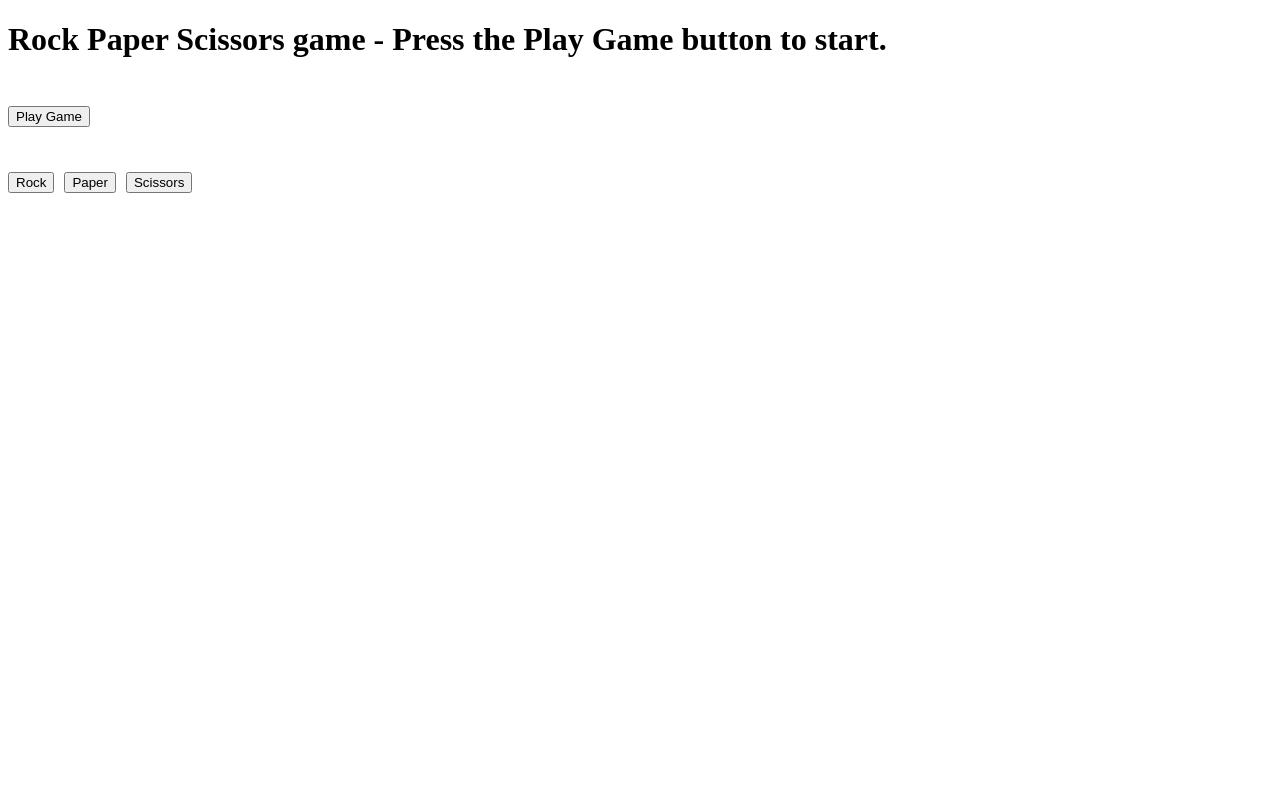
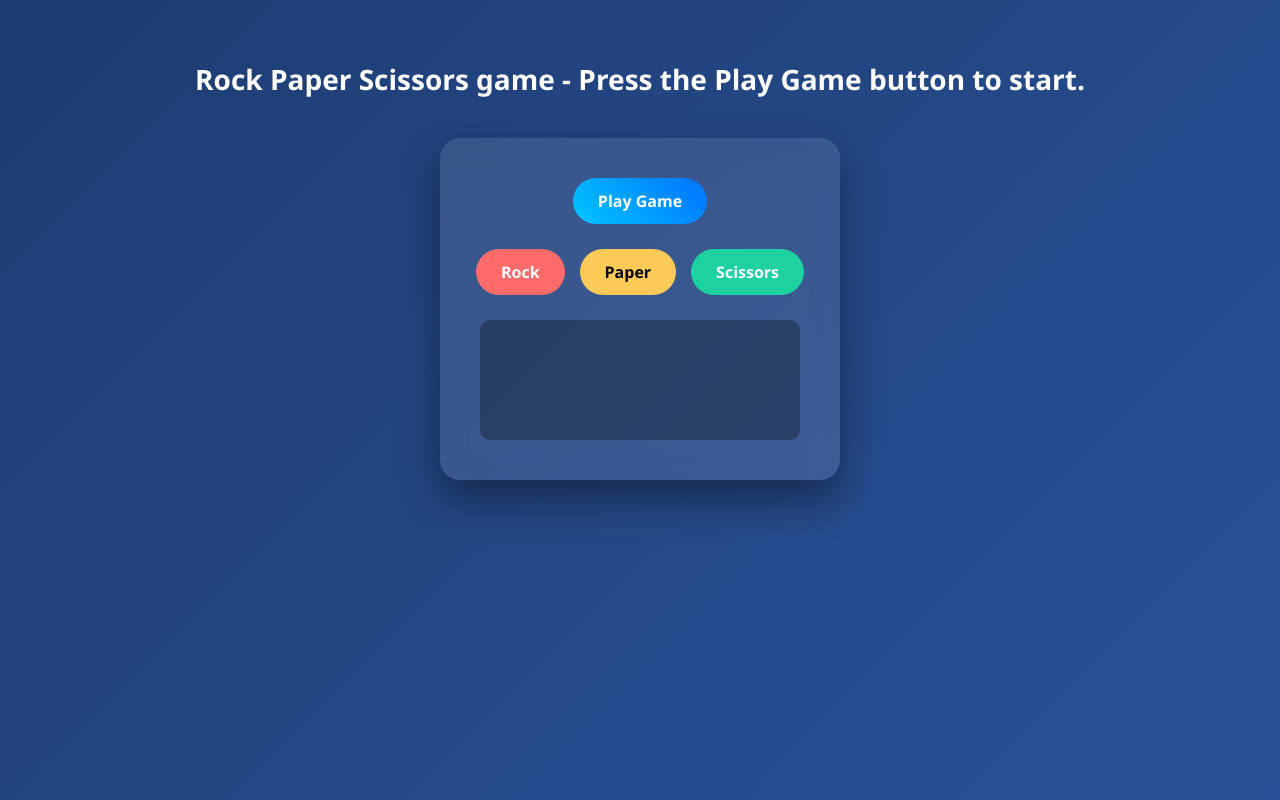
Before and after one commit to adamnagyzs/rock-paper-scissors, a plain HTML site: page index.html in a window 1280 px wide. Both pictures are taken after a click on the button "Play Game". Drawn offline with Linux system fonts and the light colour scheme.

Commit message:
UI finished

```diff
--- a/index.html
+++ b/index.html
@@ -14,7 +14,7 @@
       </h2>
 
       <div id="choiceButtons"></div>
-
+      <p id="outputScript"></p>
       <div id="newGameContainer"></div>
     </div>
   </body>
--- a/script.js
+++ b/script.js
@@ -55,32 +55,29 @@ function playRound(humanChoice, computerChoice) {
   if (gameOver) {
     return;
   }
-  console.log(
-    `Your choice: ${humanChoice} \nComputer's choice: ${computerChoice}`,
-  );
+  const outputScript = document.getElementById("outputScript");
+  outputScript.textContent = `Your choice: ${humanChoice} \nComputer's choice: ${computerChoice}\n`;
   if (humanChoice === computerChoice) {
-    console.log("Tie!");
+    outputScript.textContent += "Tie!\n";
   } else if (
     (humanChoice === "rock" && computerChoice === "scissors") ||
     (humanChoice === "paper" && computerChoice === "rock") ||
     (humanChoice === "scissors" && computerChoice === "paper")
   ) {
-    console.log("You won the round!");
+    outputScript.textContent += "You won the round!\n";
     humanScore += 1;
   } else {
-    console.log("Computer won the round!");
+    outputScript.textContent += "Computer won the round!\n";
     computerScore += 1;
   }
-
-  console.log(`Your score: ${humanScore}`);
-  console.log(`Computer's score: ${computerScore}`);
+  outputScript.textContent += `Your score: ${humanScore}\nComputer's score: ${computerScore}\n`;
 
   if (humanScore === 3) {
-    console.log("Congrats, you won!");
+    outputScript.textContent += "Congrats, you won!\n";
     gameOver = true;
   }
   if (computerScore === 3) {
-    console.log("You lost!");
+    outputScript.textContent += "You lost! \n";
     gameOver = true;
   }
   if (gameOver) {
@@ -91,7 +88,7 @@ function playRound(humanChoice, computerChoice) {
 
     newGameContainer.appendChild(newGameButton);
     newGameButton.addEventListener("click", (e) => {
-      console.clear();
+      outputScript.textContent = "";
       humanScore = 0;
       computerScore = 0;
       gameOver = false;
--- a/styles.css
+++ b/styles.css
@@ -1,14 +1,104 @@
-#buttonsContainer {
+/* Alap reset */
+* {
+  margin: 0;
+  padding: 0;
+  box-sizing: border-box;
+  font-family: "Segoe UI", Tahoma, Geneva, Verdana, sans-serif;
+}
+
+body {
+  min-height: 100vh;
+  background: linear-gradient(135deg, #1e3c72, #2a5298);
+  color: white;
   display: flex;
   flex-direction: column;
-  gap: 25px;
+  align-items: center;
+  padding-top: 60px;
 }
 
-#newGameContainer {
-  margin-top: 40px;
+#buttonsContainer {
+  background: rgba(255, 255, 255, 0.1);
+  backdrop-filter: blur(12px);
+  padding: 40px;
+  border-radius: 20px;
+  box-shadow: 0 20px 40px rgba(0, 0, 0, 0.4);
+  text-align: center;
+  width: 400px;
+}
+
+h1 {
+  margin-bottom: 40px;
+  font-size: 28px;
+  text-align: center;
+}
+
+button {
+  padding: 12px 25px;
+  border-radius: 30px;
+  border: none;
+  font-size: 16px;
+  cursor: pointer;
+  font-weight: 600;
+  transition: all 0.3s ease;
+}
+
+#playGameButton {
+  background: linear-gradient(45deg, #00c6ff, #0072ff);
+  color: white;
+}
+
+#playGameButton:hover {
+  transform: scale(1.05);
+  box-shadow: 0 10px 20px rgba(0, 114, 255, 0.4);
 }
 
 #choiceButtonsSpan {
   display: flex;
-  gap: 10px;
+  justify-content: center;
+  gap: 15px;
+  margin: 25px 0;
 }
+
+#rockButton {
+  background: #ff6b6b;
+  color: white;
+}
+
+#paperButton {
+  background: #feca57;
+  color: black;
+}
+
+#scissorsButton {
+  background: #1dd1a1;
+  color: white;
+}
+
+#rockButton:hover,
+#paperButton:hover,
+#scissorsButton:hover {
+  transform: translateY(-3px);
+  box-shadow: 0 8px 15px rgba(0, 0, 0, 0.3);
+}
+
+#outputScript {
+  margin-top: 20px;
+  padding: 15px;
+  background: rgba(0, 0, 0, 0.3);
+  border-radius: 10px;
+  min-height: 120px;
+  white-space: pre-line;
+  font-size: 15px;
+  text-align: left;
+}
+
+#newGameButton {
+  margin-top: 20px;
+  background: linear-gradient(45deg, #ff416c, #ff4b2b);
+  color: white;
+}
+
+#newGameButton:hover {
+  transform: scale(1.05);
+  box-shadow: 0 10px 20px rgba(255, 75, 43, 0.4);
+}
```
